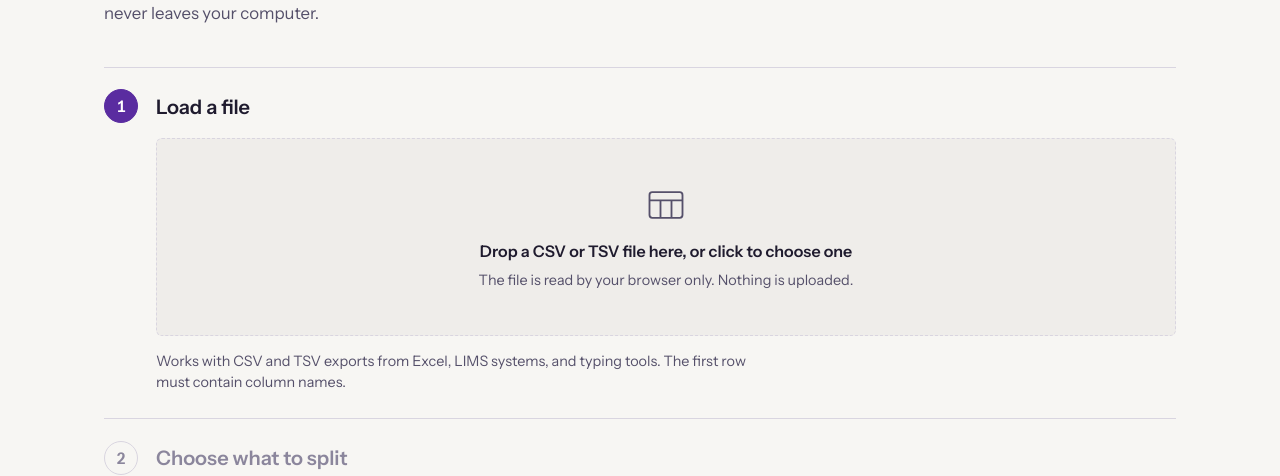
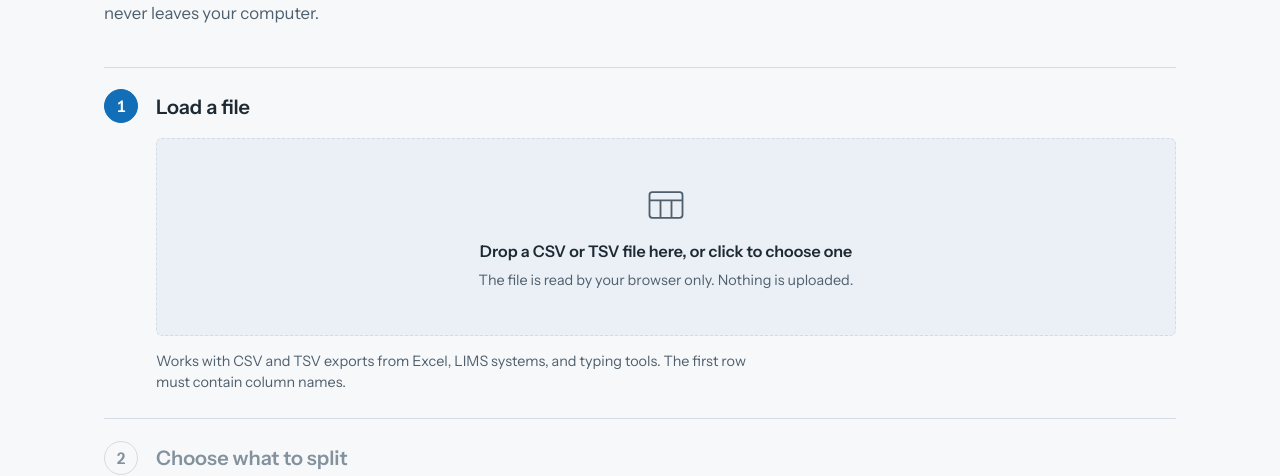
Before and after one commit to theiagen/data-transform, a Svelte app: page / in a window 1280 px wide. Shown: the part 138-614 px from the top of the page. Built offline with nearby package versions, Linux system fonts and the light colour scheme.

Commit message:
feat(ui): use blue and green brand palette
Rename the color tokens to neutral names, switch the interface accent
to Theiagen blue, and mark present cells in green so the two brand
colors each carry one meaning.

```diff
--- a/src/App.svelte
+++ b/src/App.svelte
@@ -182,15 +182,15 @@
     font-variant-numeric: tabular-nums;
   }
   .step.active::before {
-    background: var(--stain);
-    border-color: var(--stain);
+    background: var(--accent);
+    border-color: var(--accent);
     color: #fff;
   }
   .step.done::before {
     content: '✓';
-    background: var(--stain-tint);
-    border-color: var(--stain-tint-strong);
-    color: var(--stain-deep);
+    background: var(--accent-tint);
+    border-color: var(--accent-tint-strong);
+    color: var(--accent-deep);
   }
   .step.pending {
     color: var(--ink-mute);
@@ -219,7 +219,7 @@
     padding: 0;
     border: 0;
     background: none;
-    color: var(--stain);
+    color: var(--accent);
     cursor: pointer;
     text-decoration: underline;
     text-underline-offset: 3px;
--- a/src/app.css
+++ b/src/app.css
@@ -1,20 +1,21 @@
 @import url('https://fonts.googleapis.com/css2?family=Instrument+Sans:ital,wght@0,400..700;1,400..700&family=JetBrains+Mono:wght@400;600&display=swap');
 
 :root {
-  --paper: #f7f6f3;
-  --paper-deep: #efedea;
-  --ink: #1f1b2e;
-  --ink-soft: #55506a;
-  --ink-mute: #8b869c;
-  --rule: #d9d5e0;
-  --stain: #5a2ca0;
-  --stain-deep: #43207a;
-  --stain-tint: #ebe4f7;
-  --stain-tint-strong: #d7c9f0;
-  --safranin: #b93a26;
-  --safranin-tint: #fbe8e3;
-  --moss: #2f6b4f;
-  --moss-tint: #e2efe7;
+  --paper: #f6f8fa;
+  --paper-deep: #eaf0f5;
+  --ink: #1d2933;
+  --ink-soft: #4f5f6d;
+  --ink-mute: #84929e;
+  --rule: #d3dce4;
+  --accent: #116eb7;
+  --accent-deep: #0c5290;
+  --accent-tint: #e5f2fb;
+  --accent-tint-strong: #c6def2;
+  --good: #1da74a;
+  --good-deep: #157c37;
+  --good-tint: #e3f6ea;
+  --warn: #c0392b;
+  --warn-tint: #fbe9e6;
   --font-ui: 'Instrument Sans', 'Avenir Next', 'Segoe UI', system-ui, sans-serif;
   --font-data: 'JetBrains Mono', 'SF Mono', Menlo, Consolas, monospace;
   --radius: 6px;
@@ -52,7 +53,7 @@ select {
 }
 
 :focus-visible {
-  outline: 2px solid var(--stain);
+  outline: 2px solid var(--accent);
   outline-offset: 2px;
 }
 
--- a/src/lib/components/ColumnSetup.svelte
+++ b/src/lib/components/ColumnSetup.svelte
@@ -277,7 +277,7 @@
   }
   select:focus,
   input:focus {
-    border-color: var(--stain);
+    border-color: var(--accent);
   }
   .inline {
     display: flex;
@@ -318,19 +318,19 @@
     margin-left: 0.4rem;
   }
   .attention {
-    color: var(--stain-deep);
+    color: var(--accent-deep);
   }
   .badge {
     padding: 0.1rem 0.5rem;
     border-radius: 999px;
-    background: var(--safranin-tint);
-    color: var(--safranin);
+    background: var(--warn-tint);
+    color: var(--warn);
     font-size: 0.8rem;
     font-weight: 600;
   }
   input[type='checkbox'],
   input[type='radio'] {
-    accent-color: var(--stain);
+    accent-color: var(--accent);
     width: 1rem;
     height: 1rem;
   }
@@ -367,7 +367,7 @@
     padding: 0;
     border: 0;
     background: none;
-    color: var(--stain);
+    color: var(--accent);
     cursor: pointer;
     text-decoration: underline;
     text-underline-offset: 3px;
@@ -410,7 +410,7 @@
     inset: 0 auto 0 0;
     width: var(--w);
     border-radius: 4px;
-    background: var(--stain-tint);
+    background: var(--accent-tint);
     z-index: -1;
   }
 
@@ -446,13 +446,13 @@
     min-width: 4ch;
     border-radius: 4px;
     overflow: hidden;
-    border: 1px solid #3a3452;
+    border: 1px solid #2e4256;
     font-family: var(--font-data);
     font-size: 0.8rem;
   }
   .cell-head {
     padding: 0.2rem 0.55rem;
-    background: #2c2740;
+    background: #1c2a38;
     color: var(--ink-mute);
     max-width: 22ch;
     overflow: hidden;
@@ -471,14 +471,14 @@
     text-align: left;
   }
   .cell.present {
-    border-color: var(--stain);
+    border-color: var(--good);
   }
   .cell.present .cell-head {
-    background: var(--stain-deep);
-    color: var(--stain-tint);
+    background: var(--good-deep);
+    color: var(--good-tint);
   }
   .cell.present .cell-body {
-    background: var(--stain);
+    background: var(--good);
     color: #fff;
     font-weight: 600;
   }
@@ -489,10 +489,10 @@
 
   .notice {
     padding: 0.6rem 0.85rem;
-    border-left: 3px solid var(--safranin);
+    border-left: 3px solid var(--warn);
     border-radius: 0 var(--radius) var(--radius) 0;
-    background: var(--safranin-tint);
-    color: var(--safranin);
+    background: var(--warn-tint);
+    color: var(--warn);
     font-size: 0.9rem;
   }
   .actions {
@@ -503,13 +503,13 @@
     padding: 0.75rem 1.4rem;
     border: 0;
     border-radius: var(--radius);
-    background: var(--stain);
+    background: var(--accent);
     color: #fff;
     font-weight: 600;
     cursor: pointer;
   }
   .primary:hover:not(:disabled) {
-    background: var(--stain-deep);
+    background: var(--accent-deep);
   }
   .primary:disabled {
     background: var(--rule);
--- a/src/lib/components/DataTable.svelte
+++ b/src/lib/components/DataTable.svelte
@@ -77,16 +77,16 @@
     z-index: 1;
   }
   th.new {
-    background: var(--stain-tint-strong);
-    color: var(--stain-deep);
+    background: var(--accent-tint-strong);
+    color: var(--accent-deep);
   }
   td.new {
-    background: var(--stain-tint);
+    background: var(--accent-tint);
     color: var(--ink-mute);
     text-align: center;
   }
   td.present {
-    background: var(--stain);
+    background: var(--good);
     color: #fff;
     font-weight: 600;
   }
@@ -109,6 +109,6 @@
     cursor: pointer;
   }
   .more:hover {
-    border-color: var(--stain);
+    border-color: var(--accent);
   }
 </style>
--- a/src/lib/components/FileDrop.svelte
+++ b/src/lib/components/FileDrop.svelte
@@ -70,9 +70,9 @@
   }
   .drop:hover,
   .drop.dragging {
-    border-color: var(--stain);
-    background: var(--stain-tint);
-    color: var(--stain-deep);
+    border-color: var(--accent);
+    background: var(--accent-tint);
+    color: var(--accent-deep);
   }
   .glyph {
     width: 44px;
@@ -89,9 +89,9 @@
   .error {
     margin-top: 0.75rem;
     padding: 0.6rem 0.85rem;
-    border-left: 3px solid var(--safranin);
-    background: var(--safranin-tint);
-    color: var(--safranin);
+    border-left: 3px solid var(--warn);
+    background: var(--warn-tint);
+    color: var(--warn);
     border-radius: 0 var(--radius) var(--radius) 0;
   }
 </style>
--- a/src/lib/components/ResultView.svelte
+++ b/src/lib/components/ResultView.svelte
@@ -91,7 +91,7 @@
     font-variant-numeric: tabular-nums;
   }
   .stats .new strong {
-    color: var(--stain-deep);
+    color: var(--accent-deep);
   }
   .buttons {
     display: flex;
@@ -105,39 +105,39 @@
   }
   .primary {
     border: 0;
-    background: var(--stain);
+    background: var(--accent);
     color: #fff;
     font-weight: 600;
   }
   .primary:hover {
-    background: var(--stain-deep);
+    background: var(--accent-deep);
   }
   .ghost {
     border: 1px solid var(--rule);
     background: transparent;
   }
   .ghost:hover {
-    border-color: var(--stain);
-    color: var(--stain-deep);
+    border-color: var(--accent);
+    color: var(--accent-deep);
   }
   .done {
     padding: 0.5rem 0.85rem;
-    border-left: 3px solid var(--moss);
+    border-left: 3px solid var(--good);
     border-radius: 0 var(--radius) var(--radius) 0;
-    background: var(--moss-tint);
-    color: var(--moss);
+    background: var(--good-tint);
+    color: var(--good);
     font-size: 0.9rem;
   }
   .conflicts {
     padding: 0.7rem 0.9rem;
-    border-left: 3px solid var(--safranin);
+    border-left: 3px solid var(--warn);
     border-radius: 0 var(--radius) var(--radius) 0;
-    background: var(--safranin-tint);
+    background: var(--warn-tint);
     font-size: 0.9rem;
   }
   .conflicts summary {
     cursor: pointer;
-    color: var(--safranin);
+    color: var(--warn);
     font-weight: 600;
   }
   .conflicts ul {
```
Also changed, not shown: public/favicon.svg.
